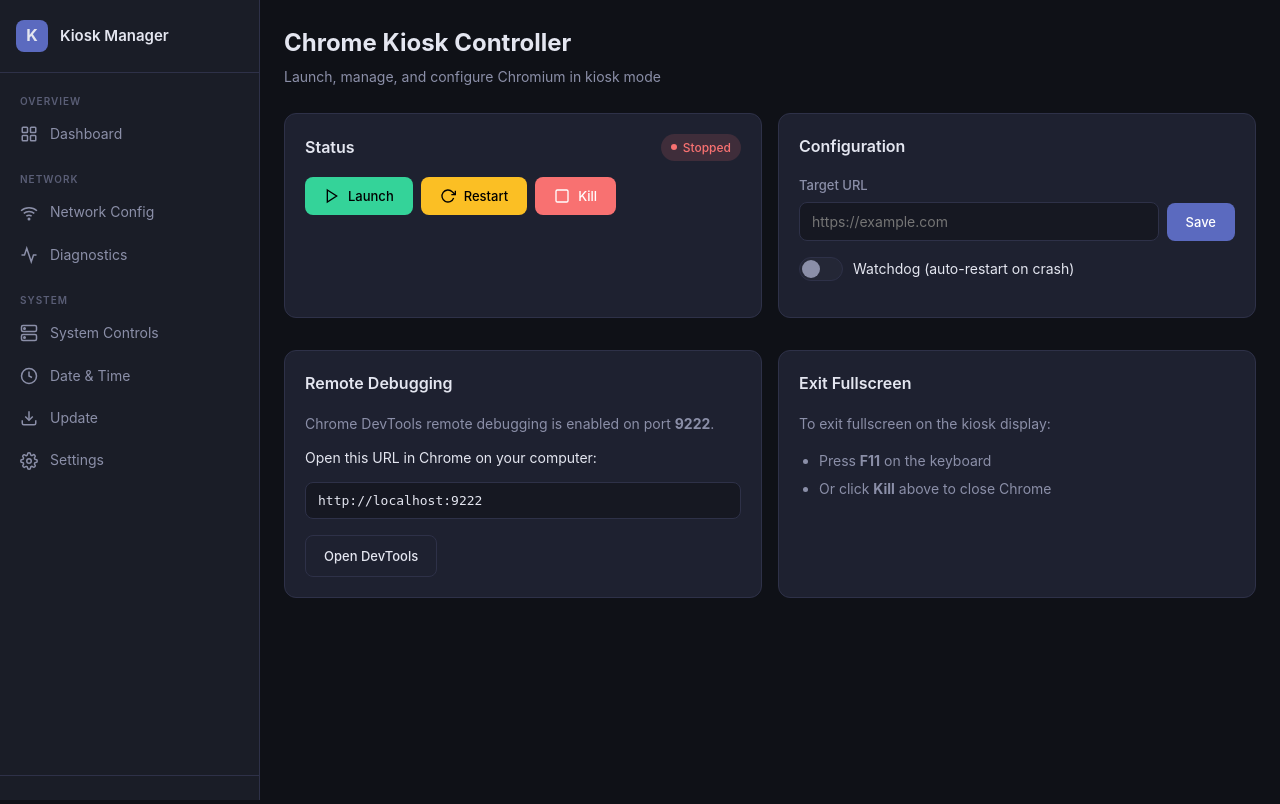
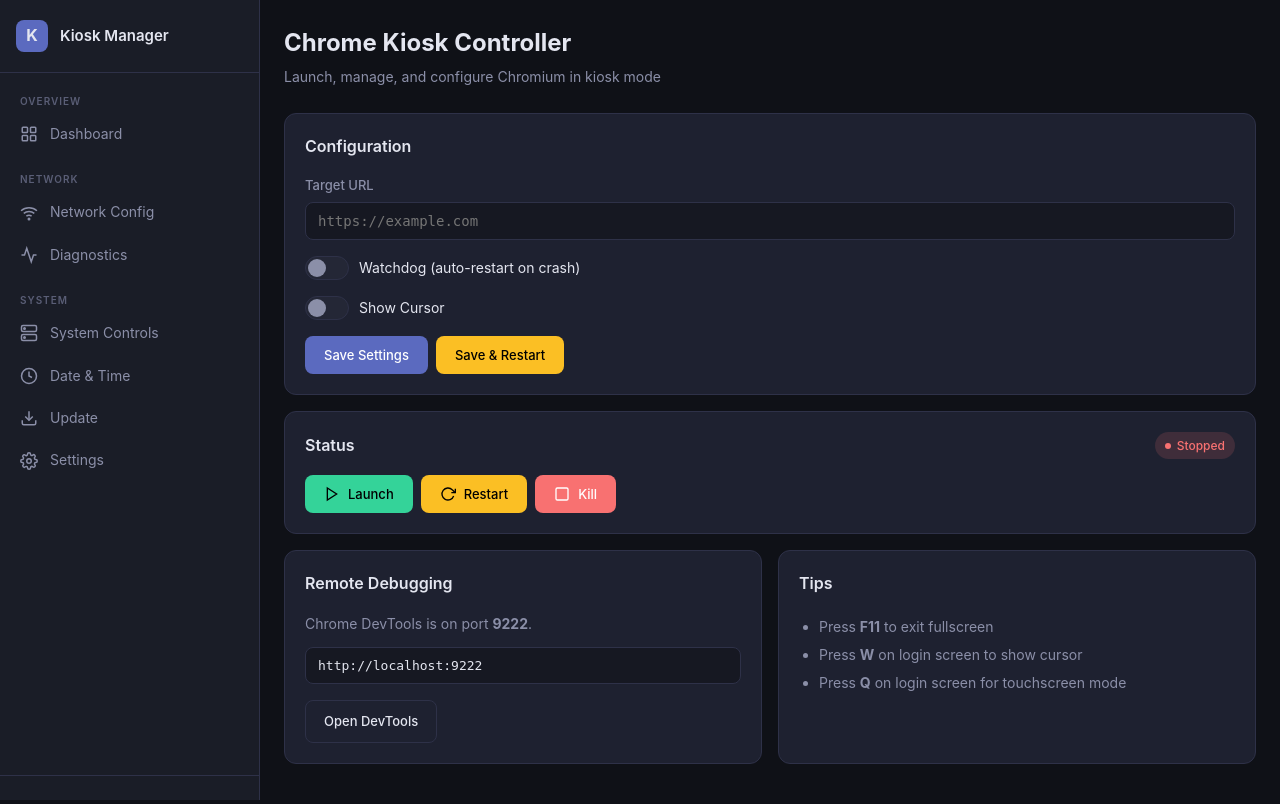
Before and after one commit to aydin05/pc-hub, a Flask app: template templates/kiosk.html in a window 1280 px wide. Run offline with Flask 3, Linux system fonts and the light colour scheme; the template is opened without the code that fills it, so the values that code supplies are empty; data comes from the database, SQL or seed files in the repository.

Commit message:
Kiosk redesign: config first full-width, cursor toggle, login screen W/Q shortcuts

```diff
--- a/routes/kiosk.py
+++ b/routes/kiosk.py
@@ -135,6 +135,7 @@
         'url': get_setting('kiosk_url', 'https://www.google.com'),
         'devtools': get_setting('kiosk_devtools', '0'),
         'watchdog': get_setting('kiosk_watchdog', '1'),
+        'cursor': get_setting('kiosk_cursor', '1'),
     }
     return render_template('kiosk.html', settings=settings)
 
@@ -188,6 +189,28 @@
     return jsonify({'success': True})
 
 
+def _apply_cursor_setting(show_cursor):
+    """Show or hide the cursor on the display."""
+    env = get_sys().get_env_with_display()
+    try:
+        if show_cursor:
+            # Kill unclutter to show cursor
+            subprocess.run(['pkill', '-f', 'unclutter'], timeout=5,
+                           capture_output=True)
+            logger.info('Cursor enabled (unclutter killed)')
+        else:
+            # Kill any existing unclutter first, then restart
+            subprocess.run(['pkill', '-f', 'unclutter'], timeout=5,
+                           capture_output=True)
+            time.sleep(0.5)
+            subprocess.Popen(['unclutter', '-idle', '0', '-root'],
+                             env=env, stdout=subprocess.DEVNULL,
+                             stderr=subprocess.DEVNULL)
+            logger.info('Cursor hidden (unclutter started with idle=0)')
+    except Exception as e:
+        logger.warning('Could not apply cursor setting: %s', e)
+
+
 def _write_kiosk_url_file(url):
     """Write the kiosk URL to ~/.kiosk-url so .xinitrc picks it up."""
     try:
@@ -197,6 +220,16 @@
         logger.info('Wrote kiosk URL to %s', url_file)
     except Exception as e:
         logger.warning('Could not write ~/.kiosk-url: %s', e)
+
+
+@kiosk_bp.route('/api/cursor', methods=['POST'])
+def cursor_toggle():
+    """Toggle cursor visibility — accessible without auth for login screen shortcuts."""
+    data = request.get_json() or {}
+    show = data.get('show', True)
+    set_setting('kiosk_cursor', '1' if show else '0')
+    _apply_cursor_setting(show)
+    return jsonify({'success': True, 'cursor': show})
 
 
 @kiosk_bp.route('/api/settings', methods=['POST'])
@@ -209,8 +242,10 @@
             return jsonify({'error': 'URL must start with http:// or https://'}), 400
         set_setting('kiosk_url', url)
         _write_kiosk_url_file(url)
-    if 'devtools' in data:
-        set_setting('kiosk_devtools', '1' if data['devtools'] else '0')
+    if 'cursor' in data:
+        enabled = bool(data['cursor'])
+        set_setting('kiosk_cursor', '1' if enabled else '0')
+        _apply_cursor_setting(enabled)
     if 'watchdog' in data:
         global _watchdog_running, _watchdog_thread
         enabled = bool(data['watchdog'])
--- a/templates/kiosk.html
+++ b/templates/kiosk.html
@@ -6,8 +6,39 @@
     <p>Launch, manage, and configure Chromium in kiosk mode</p>
 </div>
 
-<div class="grid grid-2">
 <div class="card">
+    <div class="card-header">
+        <div class="card-title">Configuration</div>
+    </div>
+    <div class="form-group">
+        <label class="form-label">Target URL</label>
+        <input type="url" class="form-input" id="kiosk-url" value="{{ settings.url }}" placeholder="https://example.com" style="font-family:monospace;">
+    </div>
+    <div class="form-group">
+        <div class="toggle-wrap">
+            <label class="toggle">
+                <input type="checkbox" id="kiosk-watchdog" {{ 'checked' if settings.watchdog == '1' }}>
+                <span class="toggle-slider"></span>
+            </label>
+            <span>Watchdog (auto-restart on crash)</span>
+        </div>
+    </div>
+    <div class="form-group">
+        <div class="toggle-wrap">
+            <label class="toggle">
+                <input type="checkbox" id="kiosk-cursor" {{ 'checked' if settings.cursor == '1' }}>
+                <span class="toggle-slider"></span>
+            </label>
+            <span>Show Cursor</span>
+        </div>
+    </div>
+    <div class="btn-group" style="margin-top:8px;">
+        <button class="btn btn-primary" onclick="saveKioskSettings()">Save Settings</button>
+        <button class="btn btn-warning" onclick="saveAndRestart()">Save &amp; Restart</button>
+    </div>
+</div>
+
+<div class="card mt-4">
     <div class="card-header">
         <div class="card-title">Status</div>
         <div id="kiosk-badge"><span class="badge badge-info">Checking...</span></div>
@@ -28,38 +59,12 @@
     </div>
 </div>
 
-    <div class="card">
-        <div class="card-header">
-            <div class="card-title">Configuration</div>
-        </div>
-        <div class="form-group">
-            <label class="form-label">Target URL</label>
-            <div class="form-inline">
-                <div class="form-group" style="flex:1;">
-                    <input type="url" class="form-input" id="kiosk-url" value="{{ settings.url }}" placeholder="https://example.com">
-                </div>
-                <button class="btn btn-primary" onclick="saveKioskSettings()">Save</button>
-            </div>
-        </div>
-        <div class="form-group">
-            <div class="toggle-wrap">
-                <label class="toggle">
-                    <input type="checkbox" id="kiosk-watchdog" {{ 'checked' if settings.watchdog == '1' }}>
-                    <span class="toggle-slider"></span>
-                </label>
-                <span>Watchdog (auto-restart on crash)</span>
-            </div>
-        </div>
-    </div>
-</div>
-
 <div class="grid grid-2 mt-4">
     <div class="card">
         <div class="card-header">
             <div class="card-title">Remote Debugging</div>
         </div>
-        <p style="color:var(--text-secondary);margin-bottom:12px;">Chrome DevTools remote debugging is enabled on port <strong>9222</strong>.</p>
-        <p style="margin-bottom:12px;">Open this URL in Chrome on your computer:</p>
+        <p style="color:var(--text-secondary);margin-bottom:12px;">Chrome DevTools is on port <strong>9222</strong>.</p>
         <div class="form-group">
             <input type="text" class="form-input" id="devtools-url" readonly style="font-family:monospace;font-size:13px;">
         </div>
@@ -68,12 +73,12 @@
 
     <div class="card">
         <div class="card-header">
-            <div class="card-title">Exit Fullscreen</div>
+            <div class="card-title">Tips</div>
         </div>
-        <p style="color:var(--text-secondary);margin-bottom:12px;">To exit fullscreen on the kiosk display:</p>
-        <ul style="color:var(--text-secondary);line-height:2;padding-left:20px;margin-bottom:12px;">
-            <li>Press <strong>F11</strong> on the keyboard</li>
-            <li>Or click <strong>Kill</strong> above to close Chrome</li>
+        <ul style="color:var(--text-secondary);line-height:2;padding-left:20px;">
+            <li>Press <strong>F11</strong> to exit fullscreen</li>
+            <li>Press <strong>W</strong> on login screen to show cursor</li>
+            <li>Press <strong>Q</strong> on login screen for touchscreen mode</li>
         </ul>
     </div>
 </div>
@@ -107,9 +112,24 @@
     const data = {
         url: $('#kiosk-url').value,
         watchdog: $('#kiosk-watchdog').checked,
+        cursor: $('#kiosk-cursor').checked,
     };
     api('/kiosk/api/settings', { method: 'POST', body: data }).then(() => {
         Toast.success('Settings saved');
+    }).catch(err => Toast.error(err.message));
+}
+
+function saveAndRestart() {
+    const data = {
+        url: $('#kiosk-url').value,
+        watchdog: $('#kiosk-watchdog').checked,
+        cursor: $('#kiosk-cursor').checked,
+    };
+    api('/kiosk/api/settings', { method: 'POST', body: data }).then(() => {
+        return api('/kiosk/api/restart', { method: 'POST' });
+    }).then(() => {
+        Toast.success('Settings saved & kiosk restarted');
+        setTimeout(refreshStatus, 1500);
     }).catch(err => Toast.error(err.message));
 }
 
@@ -117,7 +137,6 @@
     refreshStatus();
     setInterval(refreshStatus, 10000);
 
-    // Populate devtools URL
     const host = location.hostname;
     const devtoolsUrl = 'http://' + host + ':9222';
     const dtInput = $('#devtools-url');
```
Also changed, not shown: templates/auth/login.html (+58 -0 lines). Lines whose indentation alone changed are shown as unchanged.
